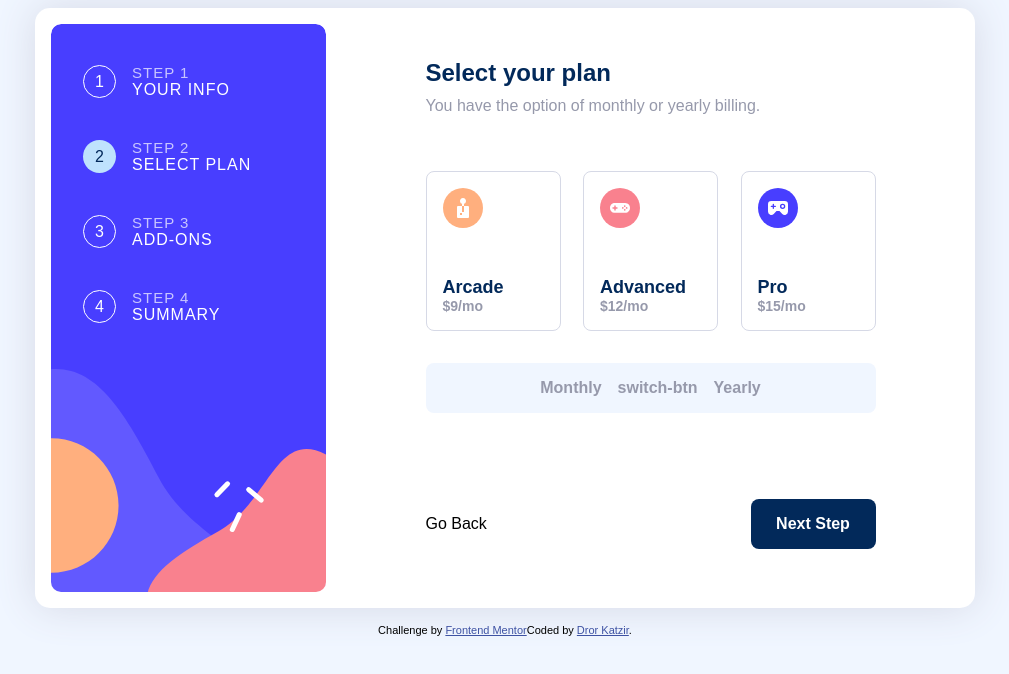
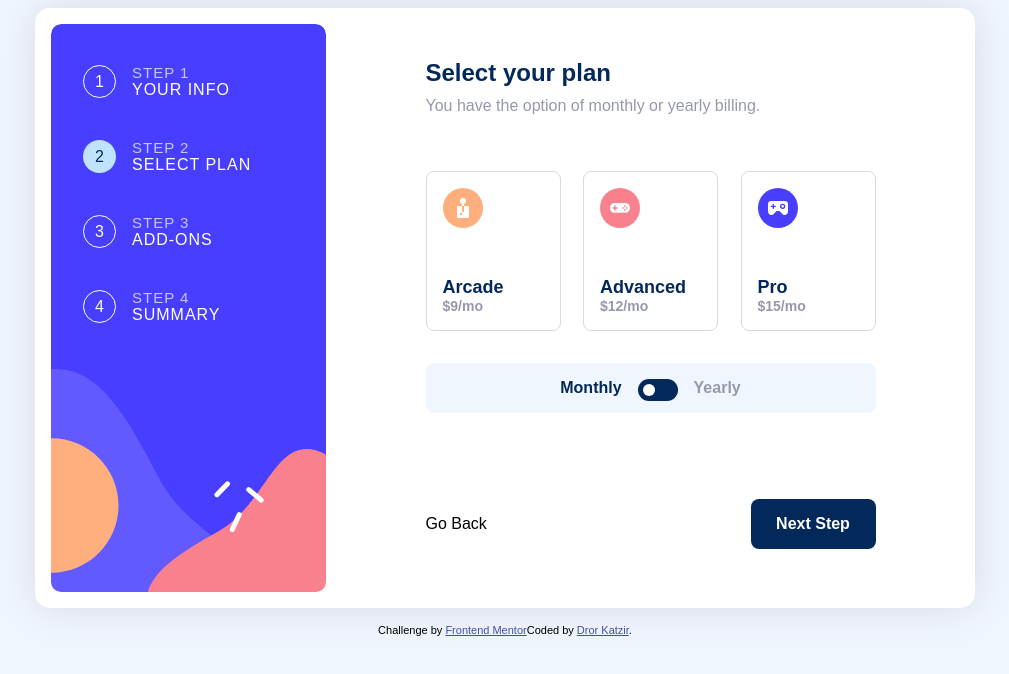
Before and after one commit to DorKatzir/multi-step-form, a React (Vite) app: page / in a window 1280 px wide. Both pictures are taken after a click on the button "Next Step". Shown: the top 674 px of the page, without its empty margins (135-1144 px from the left). Built offline with nearby package versions, Linux system fonts and the light colour scheme.

Commit message:
Step 2 switch toggler

```diff
--- a/src/App.jsx
+++ b/src/App.jsx
@@ -3,6 +3,7 @@ import { useState } from 'react'
 import iconArcade from './assets/images/icon-arcade.svg'
 import iconAdvanced from './assets/images/icon-advanced.svg'
 import iconPro from './assets/images/icon-pro.svg'
+
 
 export default function App() {
   // const [userInfo, setUserInfo] = useState({
@@ -161,25 +162,36 @@ function StepTwo({onNextStep, onPrevStep}) {
 			<div className='plan-wrapper'>
 				<div className='plan-cards'>
 					<div className='card'>
-						<div className='icon'><img src={iconArcade} alt="icon arcade" /></div>
+						<div className='icon'>
+							<img src={iconArcade} alt='icon arcade' />
+						</div>
 						<div className='text'>Arcade</div>
 						<div className='price'>$9/mo</div>
 					</div>
 					<div className='card'>
-						<div className='icon'><img src={iconAdvanced} alt="icon advanced" /></div>
+						<div className='icon'>
+							<img src={iconAdvanced} alt='icon advanced' />
+						</div>
 						<div className='text'>Advanced</div>
 						<div className='price'>$12/mo</div>
 					</div>
 					<div className='card'>
-						<div className='icon'><img src={iconPro} alt="icon pro" /></div>
+						<div className='icon'>
+							<img src={iconPro} alt='icon pro' />
+						</div>
 						<div className='text'>Pro</div>
 						<div className='price'>$15/mo</div>
 					</div>
 				</div>
 				<div className='plan'>
-					<span>Monthly</span>
-					<span>switch-btn</span>
-					<span>Yearly</span>
+					<span className='blue'>Monthly</span>
+					<span>
+						<label className='switch'>
+							<input type='checkbox' />
+							<span className='slider round'></span>
+						</label>
+					</span>
+					<span className=''>Yearly</span>
 				</div>
 			</div>
 
--- a/src/index.css
+++ b/src/index.css
@@ -240,7 +240,62 @@ body {
   font-weight: 700;
   color: var(--Cool-gray);
 }
+.main .content .plan-wrapper .plan span.blue {
+  color: var(--Marine-blue);
+}
 
+/** START Switch
+ -------------------------------------*/
+.switch {
+  position: relative;
+  display: inline-block;
+  width: 40px;
+  height: 22px;
+}
+
+.switch input {
+  opacity: 0;
+  width: 0;
+  height: 0;
+}
+
+.slider {
+  position: absolute;
+  cursor: pointer;
+  top: 0;
+  left: 0;
+  right: 0;
+  bottom: 0;
+  background-color: var(--Marine-blue);
+  transition: 0.4s;
+}
+
+.slider:before {
+  position: absolute;
+  content: "";
+  height: 12px;
+  width: 12px;
+  left: 5px;
+  bottom: 5px;
+  background-color: white;
+  transition: 0.4s;
+}
+
+input:checked + .slider:before {
+  transform: translateX(18px);
+}
+
+/* Rounded sliders */
+.slider.round {
+  border-radius: 34px;
+}
+
+.slider.round:before {
+  border-radius: 50%;
+}
+
+/**  END Switch
+ -------------------------------------*/
 .attribution {
   padding-block: 1rem;
   font-size: 11px;
--- a/src/index.scss
+++ b/src/index.scss
@@ -65,8 +65,6 @@ body{
     background-image: url(./assets/images/bg-sidebar-desktop.svg);
     background-repeat: no-repeat;
     background-size: cover;
-    // padding-inline: 32px;
-    // padding-block: 40px;
 }
 
 .step{
@@ -258,6 +256,9 @@ body{
                     font-weight: 700;
                     color: var(--Cool-gray);
                 }
+                span.blue{
+                    color: var(--Marine-blue);
+                }
             }
 
         }
@@ -265,6 +266,63 @@ body{
     }
 
 }
+
+
+/** START Switch
+ -------------------------------------*/
+.switch {
+  position: relative;
+  display: inline-block;
+  width: 40px;
+  height: 22px;
+}
+
+.switch input {
+  opacity: 0;
+  width: 0;
+  height: 0;
+}
+
+.slider {
+  position: absolute;
+  cursor: pointer;
+  top: 0;
+  left: 0;
+  right: 0;
+  bottom: 0;
+  background-color: var(--Marine-blue);
+  -webkit-transition: .4s;
+  transition: .4s;
+}
+.slider:before {
+  position: absolute;
+  content: "";
+  height: 12px;
+  width: 12px;
+  left: 5px;
+  bottom: 5px;
+  background-color: white;
+  -webkit-transition: .4s;
+  transition: .4s;
+}
+
+input:checked + .slider:before {
+  -webkit-transform: translateX(18px);
+  -ms-transform: translateX(18px);
+  transform: translateX(18px);
+}
+
+/* Rounded sliders */
+.slider.round {
+  border-radius: 34px;
+}
+
+.slider.round:before {
+  border-radius: 50%;
+}
+
+/**  END Switch
+ -------------------------------------*/
 
 
 
```
